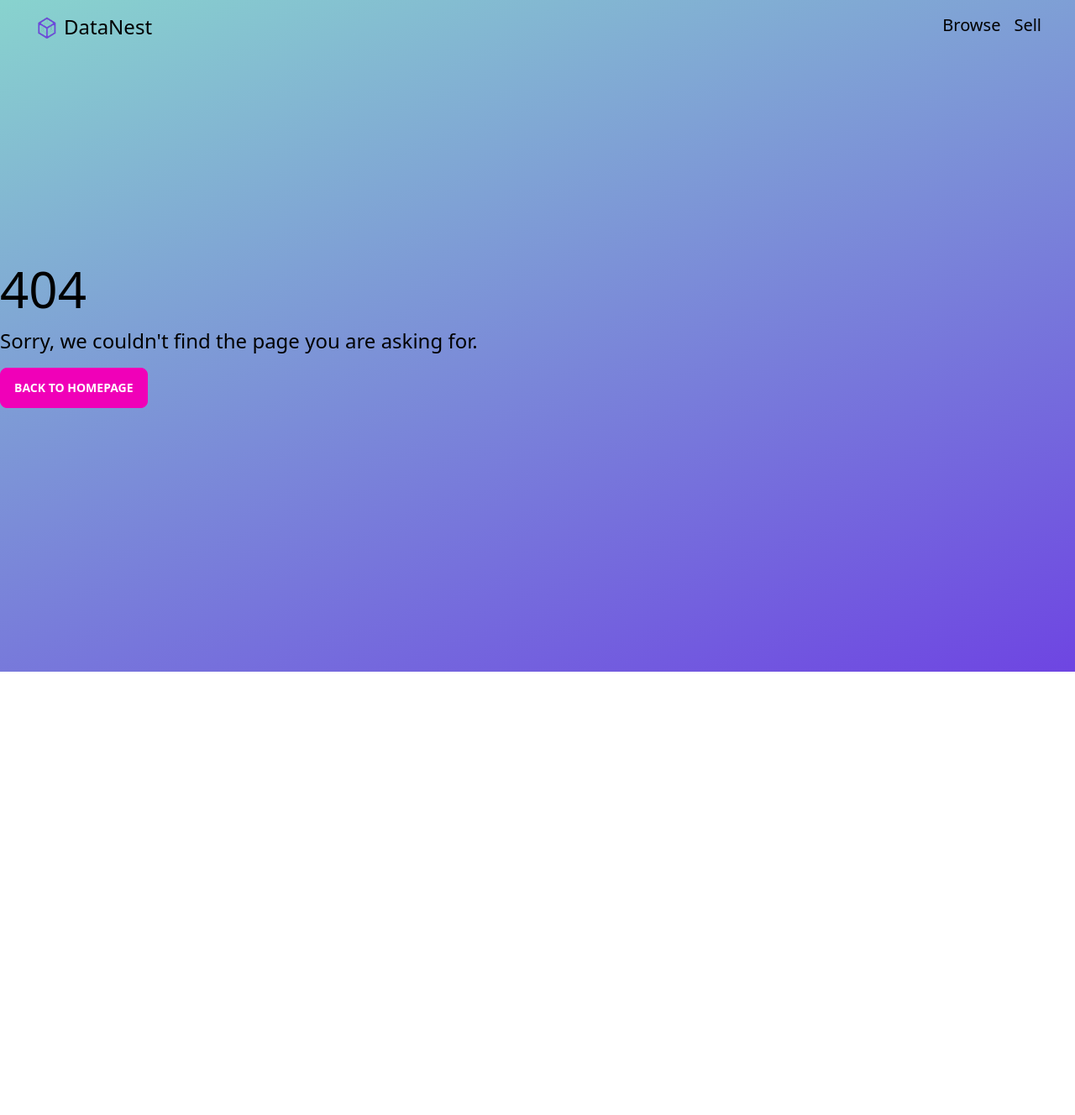
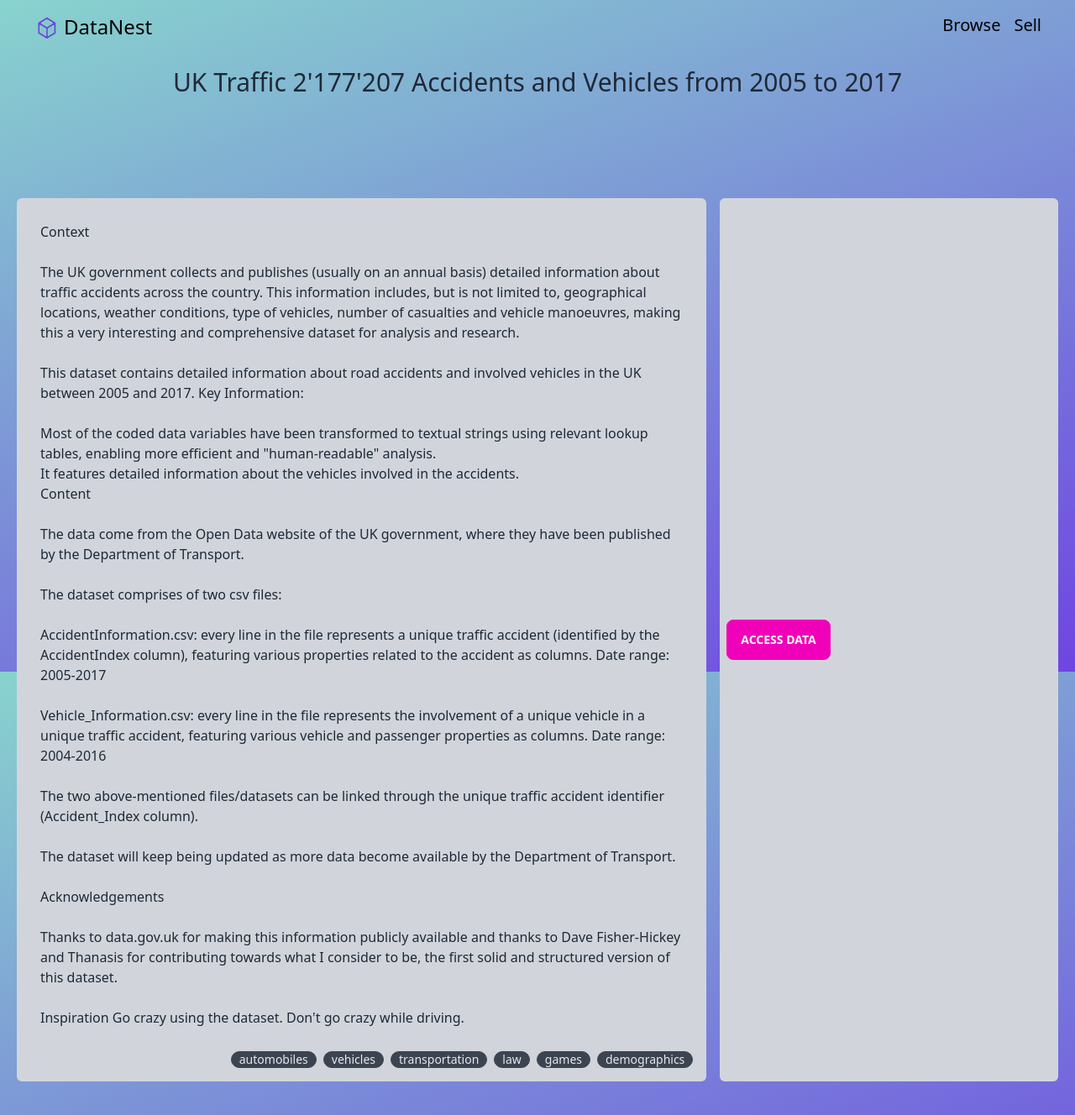
Before and after one commit to baris-f/PBWS-DataNFT, a Vue app: page /ukTraficAccident in a window 1280 px wide. Before the commit this address had no page. Shown: the whole page at 84% size. Before the commit the page ends 800 px from the top, so only its background shows below. Built offline with nearby package versions, Linux system fonts and the light colour scheme.

Commit message:
added uk trafic pres page

```diff
--- a/src/components/DataSetCard.vue
+++ b/src/components/DataSetCard.vue
@@ -6,12 +6,12 @@ export default {
 </script>
 <template>
     <card class="card card-compact w-82 pt-3 bg-gray-300 text-primary shadow-xl ">
-      <h2 class="card-title mx-2.5 px-3">{{ name }}</h2>
-      <span class="card-body pt-3">{{ description }}</span>
+      <h2 class="card-title mx-2.5 px-3 text-black">{{ name }}</h2>
+      <span class="card-body pt-3 text-justify">{{ description }}</span>
       <div class="card-actions justify-end py-2 px-2">
-        <div v-for="tag in tags" class="badge badge-outline badge-accent">{{ tag }}</div>
+        <div v-for="tag in tags" class="badge badge-gray-900 text-gray-200">{{ tag }}</div>
       </div>
-      <button class="btn btn-secondary">"More Info"</button>
+      <button class="btn btn-secondary">More Info</button>
     </card>
 </template>
 <style scoped>
--- a/src/components/DataSetPresentation.vue
+++ b/src/components/DataSetPresentation.vue
@@ -1,5 +1,20 @@
 <template>
-  <h1>{{DataSets.Name}}</h1>
+  <div class="py-20 grid place-items-center">
+    <h1 class="text-3xl mb-10 items-center">{{DataSets.Name}}</h1>
+  </div>
+
+  <div class="grid grid-cols-3 gap-4 px-5 pb-10">
+    <div class="flex flex-col col-span-2 bg-gray-300 rounded-md p-2">
+      <p class="whitespace-pre-line m-5">{{DataSets.Description}}</p>
+      <div class="card-actions justify-end py-2 px-2">
+      <div v-for="tag in DataSets.Tags" class="badge badge-gray-900 text-gray-200">{{ tag }}</div>
+      </div>
+      </div>
+    <div class="grid-flow-col content-center bg-gray-300 rounded-md p-2">
+      <button class="btn btn-secondary content-center">Access data</button>
+    </div>
+  </div>
+
 </template>
 
 <script>
@@ -8,9 +23,35 @@ export default {
   data() {
     return {
       DataSets:{
-        Name: 'Data Test I',
-        Description : "Nam erat diam, dapibus ac sodales in, maximus eget lacus. Suspendisse iaculis suscipit efficitur. Aenean feugiat, ex ac mollis consectetur, sapien odio malesuada diam, et volutpat elit metus sit amet libero. Suspendisse id quam metus. Ut pulvinar turpis id nibh finibus, vel ornare elit sollicitudin.",
-        Tags: ['Tag 1', "Tag 2", "Tag 3"]
+        Name: "UK Traffic 2'177'207 Accidents and Vehicles from 2005 to 2017",
+        Description : "Context\n" +
+            "\n" +
+            "The UK government collects and publishes (usually on an annual basis) detailed information about traffic accidents across the country. This information includes, but is not limited to, geographical locations, weather conditions, type of vehicles, number of casualties and vehicle manoeuvres, making this a very interesting and comprehensive dataset for analysis and research.\n" +
+            "\n" +
+            "This dataset contains detailed information about road accidents and involved vehicles in the UK between 2005 and 2017. Key Information:\n" +
+            "\n" +
+            "Most of the coded data variables have been transformed to textual strings using relevant lookup tables, enabling more efficient and \"human-readable\" analysis.\n" +
+            "It features detailed information about the vehicles involved in the accidents.\n" +
+            "Content\n" +
+            "\n" +
+            "The data come from the Open Data website of the UK government, where they have been published by the Department of Transport.\n" +
+            "\n" +
+            "The dataset comprises of two csv files:\n" +
+            "\n" +
+            "AccidentInformation.csv: every line in the file represents a unique traffic accident (identified by the AccidentIndex column), featuring various properties related to the accident as columns. Date range: 2005-2017\n" +
+            "\n" +
+            "Vehicle_Information.csv: every line in the file represents the involvement of a unique vehicle in a unique traffic accident, featuring various vehicle and passenger properties as columns. Date range: 2004-2016\n" +
+            "\n" +
+            "The two above-mentioned files/datasets can be linked through the unique traffic accident identifier (Accident_Index column).\n" +
+            "\n" +
+            "The dataset will keep being updated as more data become available by the Department of Transport.\n" +
+            "\n" +
+            "Acknowledgements\n" +
+            "\n" +
+            "Thanks to data.gov.uk for making this information publicly available and thanks to Dave Fisher-Hickey and Thanasis for contributing towards what I consider to be, the first solid and structured version of this dataset.\n" +
+            "\n" +
+            "Inspiration Go crazy using the dataset. Don't go crazy while driving.",
+        Tags: ["automobiles","vehicles","transportation","law","games","demographics"]
       },
       Bonjour:"Coucou",
     }
--- a/src/main.js
+++ b/src/main.js
@@ -9,6 +9,7 @@ import Landing from "./components/Landing.vue";
 import Sell from "./components/Sell.vue";
 import DataList from "./components/DataList.vue";
 import Notfound from "./components/404.vue";
+import DataSetPresentation from "./components/DataSetPresentation.vue";
 import {createRouter, createWebHistory} from "vue-router";
 
 
@@ -19,7 +20,8 @@ const router = createRouter({
         { path: '/', name: "Landing", component: Landing },
         { path: '/sell', name: "Sell", component: Sell },
         { path: '/marketplace', name: "DataList", component: DataList },
-        { path: '/:catchAll(.*)', name: "Notfound", component: Notfound }
+        { path: '/:catchAll(.*)', name: "Notfound", component: Notfound },
+        { path: '/ukTraficAccident', name: "ukTraficAccident", component: DataSetPresentation }
     ]
 // shorthand routes:routes
 });
```
Also changed, not shown: 1 other file (tests, documents, lock files or other folders).
